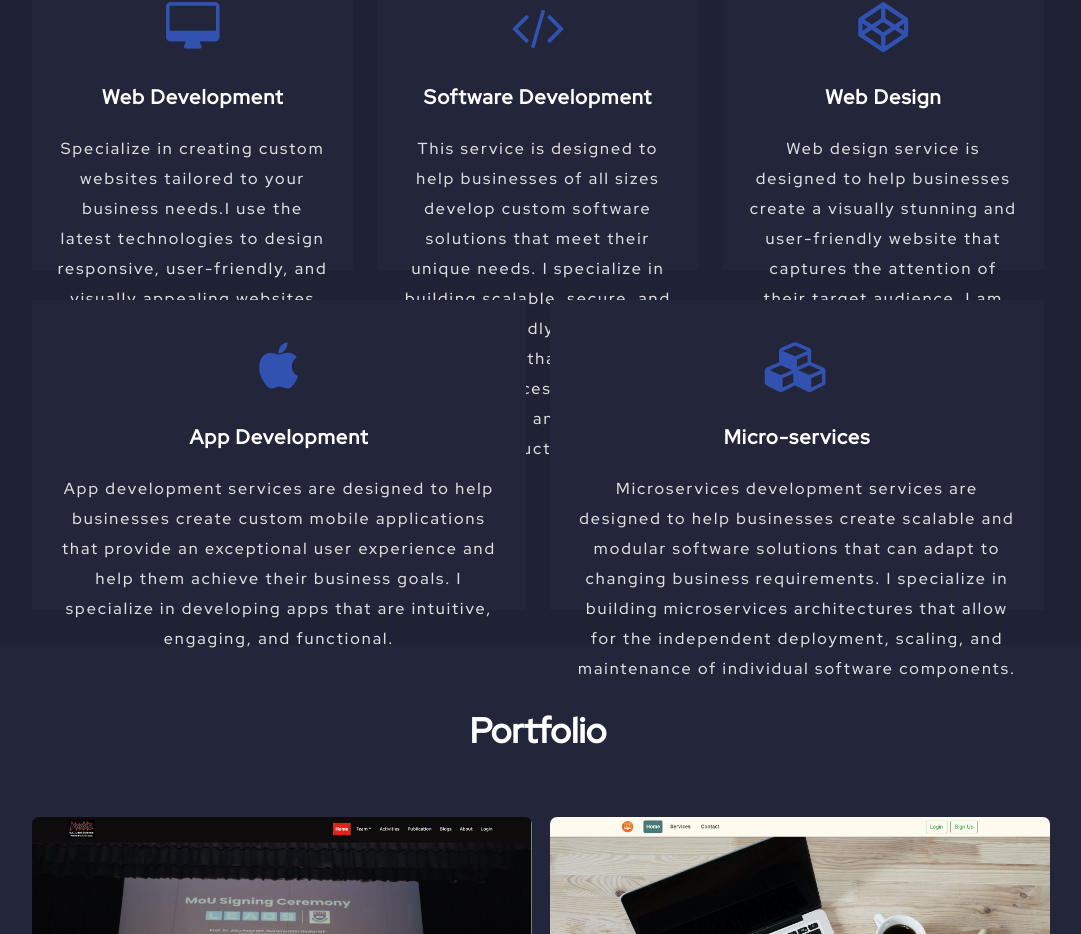
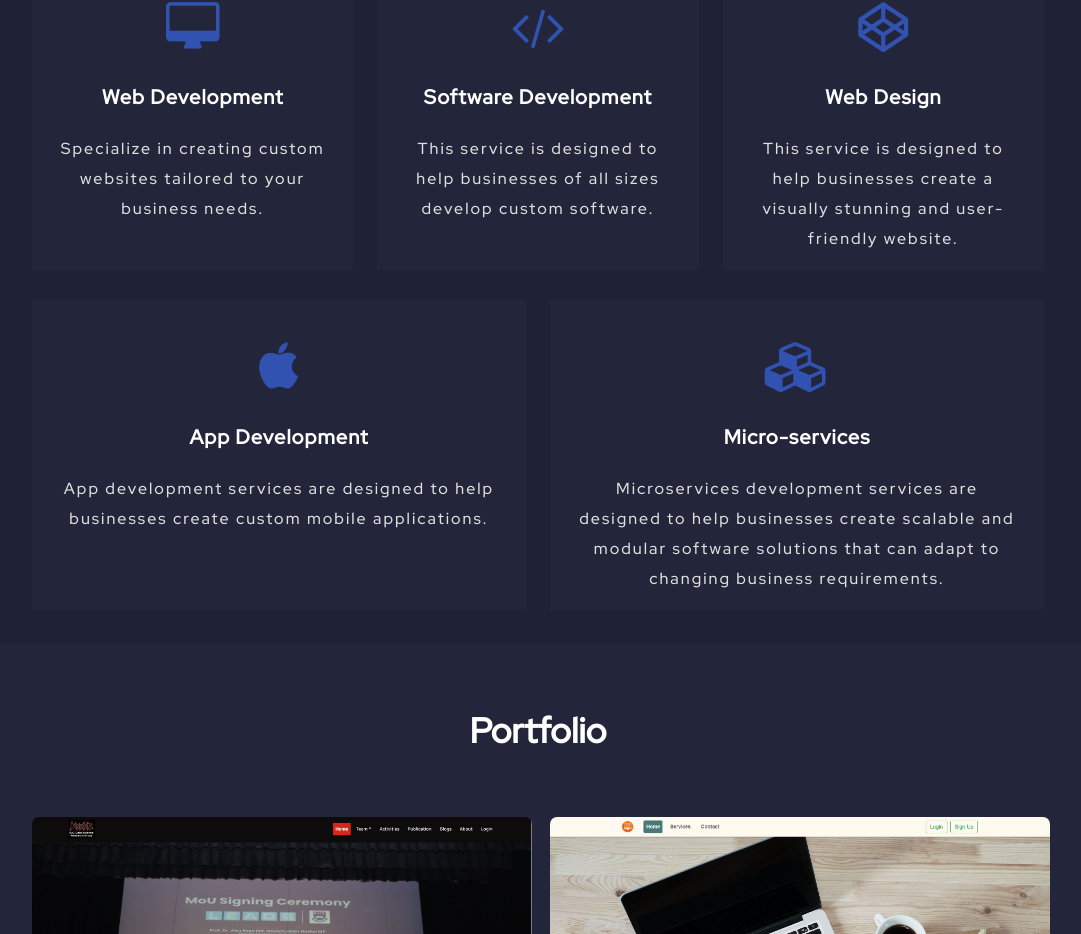
Before and after one commit to MahbubulHasanSakib/my_portfolio, a React (Create React App) app: page / in a window 1280 px wide. Shown: the part 2759-3693 px from the top of the page, without its empty margins (102-1183 px from the left). Built offline with nearby package versions, Linux system fonts and the light colour scheme.

Commit message:
added service section contents

```diff
--- a/src/components/Service.js
+++ b/src/components/Service.js
@@ -12,14 +12,14 @@ const Service = () => {
                             <div className="service_item " data-aos="fade-right">
                             <span className="icons"><i className="fa fa-desktop" aria-hidden="true"></i></span>
                             <h5>Web Development</h5>
-                            <p>Specialize in creating custom websites tailored to your business needs.I use the latest technologies to design responsive, user-friendly, and visually appealing websites that help your business stand out in the digital world.</p>
+                            <p>Specialize in creating custom websites tailored to your business needs.</p>
                             </div>
                         </div>
                         <div className=" col-md-6 col-lg-6 col-xl-4" >
                             <div className="service_item " data-aos="fade-right">
                             <span className="icons"><i className="fa fa-code" aria-hidden="true"></i></span>
                             <h5>Software Development</h5>
-                            <p>This service is designed to help businesses of all sizes develop custom software solutions that meet their unique needs. I specialize in building scalable, secure, and user-friendly software applications that streamline business processes, increase efficiency, and improve productivity.</p>
+                            <p>This service is designed to help businesses of all sizes develop custom software.</p>
 
                             </div>
                         </div>
@@ -27,7 +27,7 @@ const Service = () => {
                             <div className="service_item " data-aos="fade-right">
                             <span className="icons"><i className="fa fa-codepen" aria-hidden="true"></i></span>
                             <h5>Web Design</h5>
-                            <p>Web design service is designed to help businesses create a visually stunning and user-friendly website that captures the attention of their target audience. I am passionate about creating engaging website designs that not only look beautiful but also drive results.</p>
+                            <p>This service is designed to help businesses create a visually stunning and user-friendly website.</p>
 
                             </div>
                         </div>
@@ -35,7 +35,7 @@ const Service = () => {
                             <div className=" service_item app_dev" data-aos="fade-down">
                             <span className="icons"><i className="fa fa-apple" aria-hidden="true"></i></span>
                             <h5>App Development</h5>
-                            <p>App development services are designed to help businesses create custom mobile applications that provide an exceptional user experience and help them achieve their business goals. I specialize in developing apps that are intuitive, engaging, and functional.</p>
+                            <p>App development services are designed to help businesses create custom mobile applications.</p>
 
                             </div>
                         </div>
@@ -43,7 +43,7 @@ const Service = () => {
                             <div className=" service_item" data-aos="fade-down">
                             <span className="icons"><i className="fa fa-cubes" aria-hidden="true"></i></span>
                             <h5>Micro-services</h5>
-                            <p>Microservices development services are designed to help businesses create scalable and modular software solutions that can adapt to changing business requirements. I specialize in building microservices architectures that allow for the independent deployment, scaling, and maintenance of individual software components.</p>
+                            <p>Microservices development services are designed to help businesses create scalable and modular software solutions that can adapt to changing business requirements.</p>
 
                             </div>
                         </div>
```
